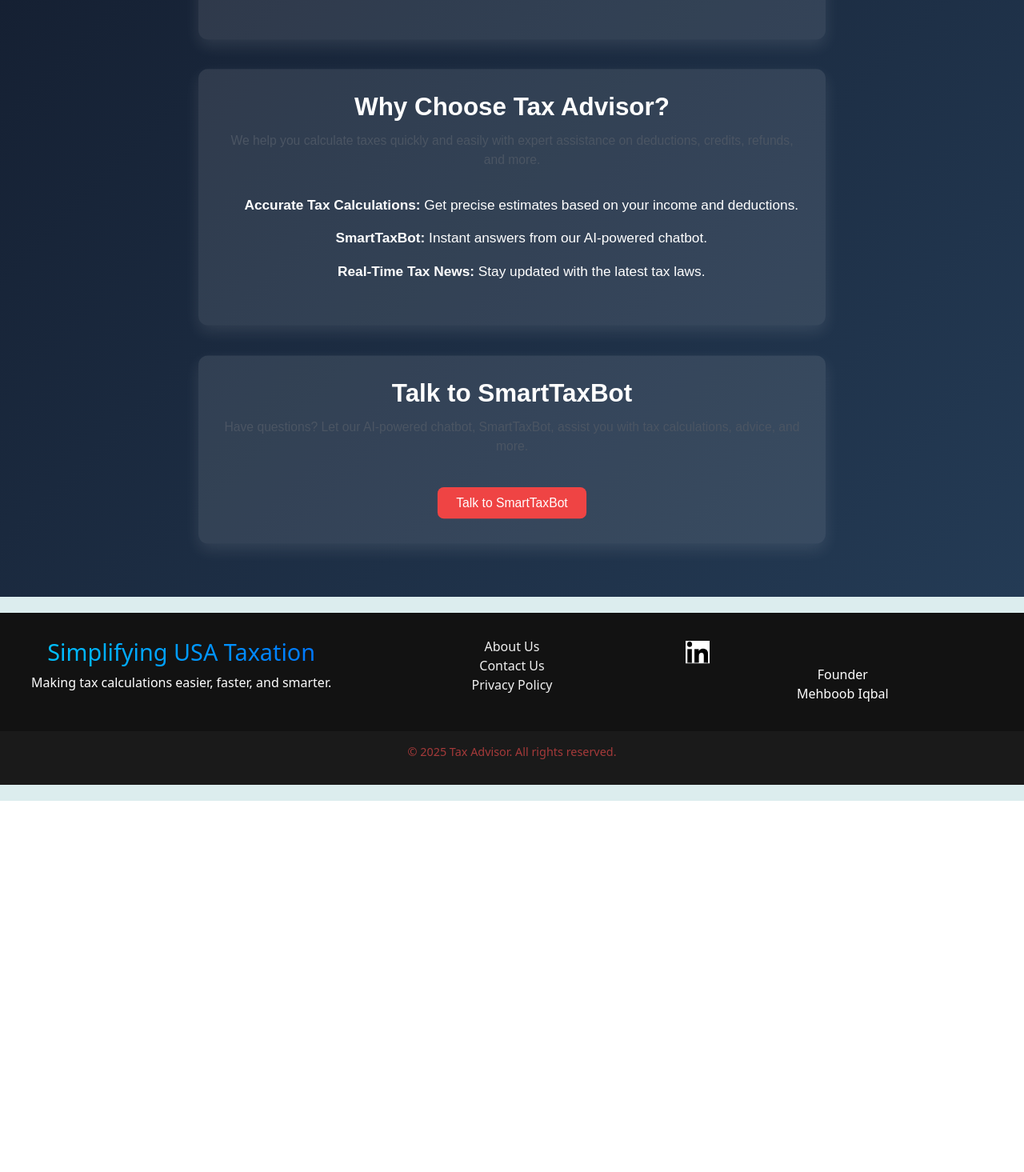
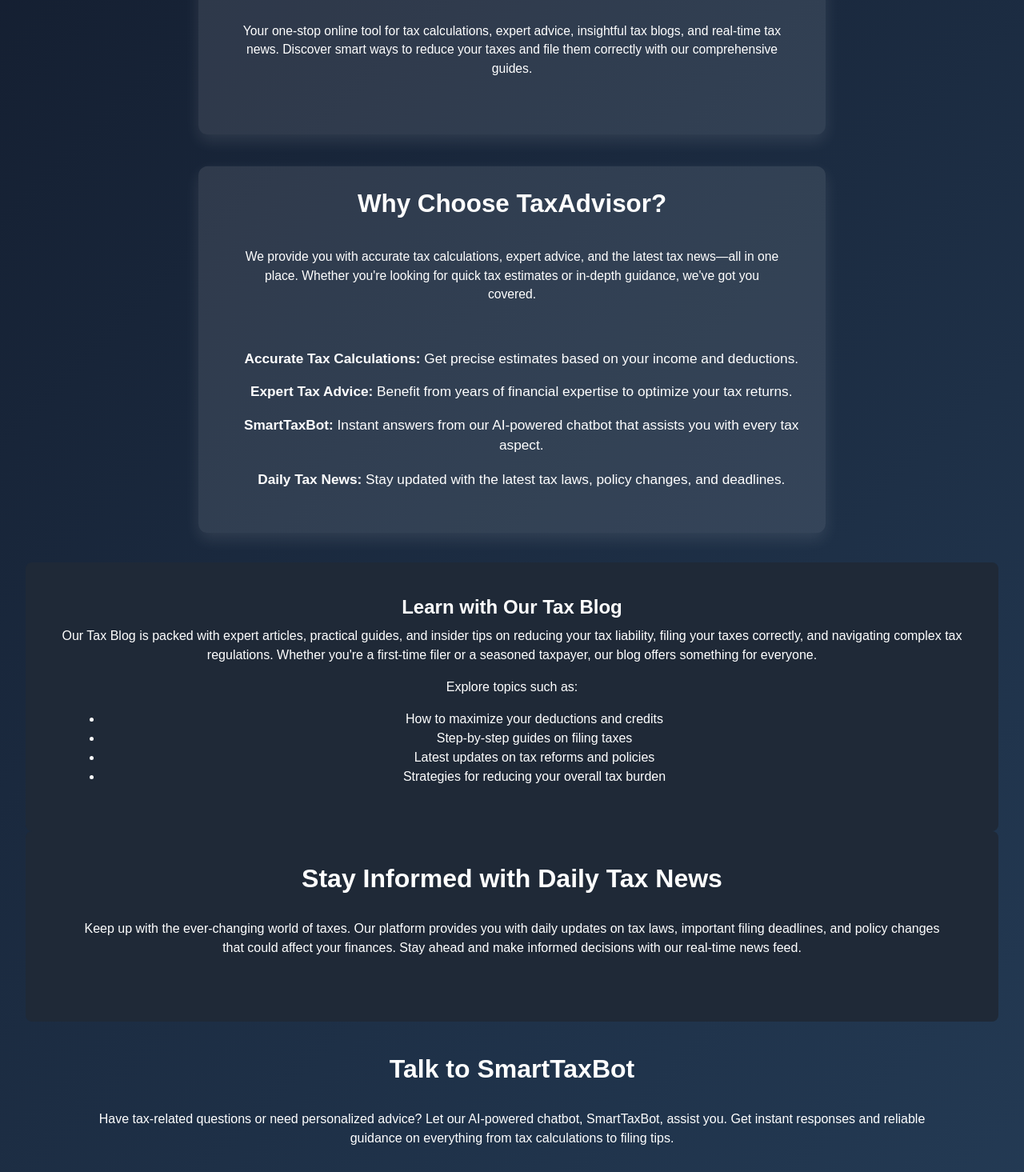
Before and after one commit to Mehboobiqbal-dev/Taxadvisor.live, a Next.js app: page /home in a window 1280 px wide. Shown: the part 245-1710 px from the top of the page at 80% size. Before the commit the page ends 1246 px from the top, so only its background shows below. Built offline with nearby package versions, Linux system fonts and the light colour scheme.

Commit message:
Updated [feature]

```diff
--- a/src/app/Home.jsx
+++ b/src/app/Home.jsx
@@ -14,15 +14,15 @@ const Home = () => {
     <>
       {/* SEO Meta Tags using Next.js Head */}
       <Head>
-      <meta name="google-site-verification" content="wLF0iQsjbx3PcKcGjJIFnZEC8GX_kUCWA7oz4JKJtjA" />
+        <meta name="google-site-verification" content="wLF0iQsjbx3PcKcGjJIFnZEC8GX_kUCWA7oz4JKJtjA" />
         <title>TaxAdvisor - Accurate Tax Calculations & Expert Advice</title>
         <meta
           name="description"
-          content="TaxAdvisor is your go-to online tool for accurate tax calculations, expert tax advice, and financial insights. Maximize your refund with our smart tax chatbot and up-to-date tax news."
+          content="TaxAdvisor is your go-to online tool for accurate tax calculations, expert tax advice, and financial insights. Maximize your refund with our smart tax chatbot, learn to reduce your tax liability, and stay updated with daily tax news."
         />
         <meta
           name="keywords"
-          content="tax advisor, tax calculator, tax advice, tax refund, tax deductions, tax credits, tax news, smart tax chatbot"
+          content="tax advisor, tax calculator, tax advice, tax refund, tax deductions, tax credits, tax news, smart tax chatbot, file taxes, reduce taxes"
         />
         <meta
           property="og:title"
@@ -30,11 +30,11 @@ const Home = () => {
         />
         <meta
           property="og:description"
-          content="Get precise tax calculations and expert financial insights with TaxAdvisor. Chat with our AI-powered tax chatbot for instant help!"
+          content="Get precise tax calculations and expert financial insights with TaxAdvisor. Chat with our AI-powered SmartTaxBot, learn tax reduction tips, filing guides, and stay updated with daily tax news!"
         />
         <meta
           property="og:url"
-          content="https://taxadviser.live/"
+          content="https://taxadvisor.live/home"
         />
         <meta
           property="og:image"
@@ -42,9 +42,9 @@ const Home = () => {
         />
         <meta name="twitter:card" content="summary_large_image" />
         <meta name="twitter:title" content="TaxAdvisor - Accurate Tax Calculations & Expert Advice" />
-        <meta name="twitter:description" content="Get accurate tax calculations and advice with TaxAdvisor. Our smart chatbot helps you get instant tax advice!" />
+        <meta name="twitter:description" content="Get accurate tax calculations and advice with TaxAdvisor. Our smart chatbot, comprehensive tax blog, and daily news updates empower you to file taxes with confidence." />
         <meta name="twitter:image" content="https://taxadviser.live/images/photo.jpg" /> {/* Updated path */}
-        <link rel="canonical" href="https://taxadviser.live/" />
+        <link rel="canonical" href="https://taxadvisor.live/home" />
 
         {/* Favicon and Logo for Tab */}
         <link rel="icon" href="/images/photo.jpg" />
@@ -62,7 +62,7 @@ const Home = () => {
               "description": "SmartTaxBot is an AI-powered chatbot that helps users with tax-related questions and advice.",
               "mainEntity": {
                 "@type": "FAQPage",
-                "mainEntityOfPage": "https://taxadviser.live",
+                "mainEntityOfPage": "https://taxadvisor.live/SmartTaxBot",
                 "name": "Frequently Asked Questions about Taxes",
                 "acceptedAnswer": {
                   "@type": "Answer",
@@ -79,31 +79,58 @@ const Home = () => {
 
       {/* Main Content */}
       <main className="home">
+        {/* Intro Section */}
         <section className="home-intro text-center p-10">
-          <h1 className="text-3xl font-bold">Welcome to Tax Advisor</h1>
-          <p className="text-gray-600 mt-2">
-            Your go-to online tool for tax calculations, expert tax advice, and financial insights!
+          <h1 className="text-6xl font-bold">Welcome to TaxAdvisor</h1>
+          <p className="mt-2 text-white bg-600 p-4 rounded">
+            Your one-stop online tool for tax calculations, expert advice, insightful tax blogs, and real-time tax news. Discover smart ways to reduce your taxes and file them correctly with our comprehensive guides.
           </p>
         </section>
 
         {/* Why Choose Us Section */}
         <section className="home-intro p-10">
-          <h2 className="text-2xl font-bold">Why Choose Tax Advisor?</h2>
-          <p className="text-gray-600">
-            We help you calculate taxes quickly and easily with expert assistance on deductions, credits, refunds, and more.
+          <h2 className="text-2xl font-bold">Why Choose TaxAdvisor?</h2>
+          <p className="mt-2 text-white bg-600 p-4 rounded">
+            We provide you with accurate tax calculations, expert advice, and the latest tax news—all in one place. Whether you're looking for quick tax estimates or in-depth guidance, we've got you covered.
           </p>
-          <ul className="list-disc ml-6 mt-4">
+          <ul className="list-disc ml-6 mt-4 text-white">
             <li><strong>Accurate Tax Calculations:</strong> Get precise estimates based on your income and deductions.</li>
-            <li><strong>SmartTaxBot:</strong> Instant answers from our AI-powered chatbot.</li>
-            <li><strong>Real-Time Tax News:</strong> Stay updated with the latest tax laws.</li>
+            <li><strong>Expert Tax Advice:</strong> Benefit from years of financial expertise to optimize your tax returns.</li>
+            <li><strong>SmartTaxBot:</strong> Instant answers from our AI-powered chatbot that assists you with every tax aspect.</li>
+            <li><strong>Daily Tax News:</strong> Stay updated with the latest tax laws, policy changes, and deadlines.</li>
           </ul>
         </section>
 
-        {/* Talk to TaxGPT Button in Red Box */}
-        <section className="home-intro p-10">
-          <h2 className="text-2xl font-bold">Talk to SmartTaxBot</h2>
-          <p className="text-gray-600">
-            Have questions? Let our AI-powered chatbot, SmartTaxBot, assist you with tax calculations, advice, and more.
+        {/* Tax Blog Section */}
+        <section className="home-blog p-10 bg-gray-800 rounded-lg">
+          <h2 className="text-2xl font-bold text-white">Learn with Our Tax Blog</h2>
+          <p className="mt-2 text-white">
+            Our Tax Blog is packed with expert articles, practical guides, and insider tips on reducing your tax liability, filing your taxes correctly, and navigating complex tax regulations. Whether you're a first-time filer or a seasoned taxpayer, our blog offers something for everyone.
+          </p>
+          <p className="mt-2 text-white">
+            Explore topics such as:
+          </p>
+          <ul className="list-disc ml-6 mt-2 text-white">
+            <li>How to maximize your deductions and credits</li>
+            <li>Step-by-step guides on filing taxes</li>
+            <li>Latest updates on tax reforms and policies</li>
+            <li>Strategies for reducing your overall tax burden</li>
+          </ul>
+        </section>
+
+        {/* Daily Tax News Section */}
+        <section className="home-news p-10 bg-gray-800 rounded-lg">
+          <h2 className="text-white font-bold">Stay Informed with Daily Tax News</h2>
+          <p className="mt-2 text-white bg-600 p-4 rounded">
+            Keep up with the ever-changing world of taxes. Our platform provides you with daily updates on tax laws, important filing deadlines, and policy changes that could affect your finances. Stay ahead and make informed decisions with our real-time news feed.
+          </p>
+        </section>
+
+        {/* SmartTaxBot Section */}
+        <section className="home-chat p-10">
+          <h2 className="text-white font-bold">Talk to SmartTaxBot</h2>
+          <p className="mt-2 text-white bg-600 p-4 rounded">
+            Have tax-related questions or need personalized advice? Let our AI-powered chatbot, SmartTaxBot, assist you. Get instant responses and reliable guidance on everything from tax calculations to filing tips.
           </p>
           <button
             className="bg-red-500 text-white py-2 px-4 mt-4 rounded-lg"
--- a/src/app/NewsList.jsx
+++ b/src/app/NewsList.jsx
@@ -49,13 +49,13 @@ function NewsList() {
         />
         <meta name="robots" content="index, follow" /> {/* Index and follow this page */}
         <meta name="viewport" content="width=device-width, initial-scale=1" />
-        <link rel="canonical" href="https://www.smarttaxbot.com/news" /> {/* Canonical URL */}
+        <link rel="canonical" href="https://taxadvisor.live/newslist" /> {/* Canonical URL */}
 
         {/* Open Graph Meta Tags for Social Sharing */}
         <meta property="og:title" content="Latest Tax News & Updates - SmartTaxBot" />
         <meta property="og:description" content="Stay updated with the latest tax news, tax-saving tips, and tax regulations. SmartTaxBot brings you the most relevant tax-related articles." />
         <meta property="og:image" content="/path/to/thumbnail.jpg" /> {/* Replace with a relevant image */}
-        <meta property="og:url" content="https://www.smarttaxbot.com/news" />
+        <meta property="og:url" content="https://taxadvisor.live/newslist" />
         <meta property="og:type" content="website" />
 
         {/* Twitter Card Meta Tags */}
```
